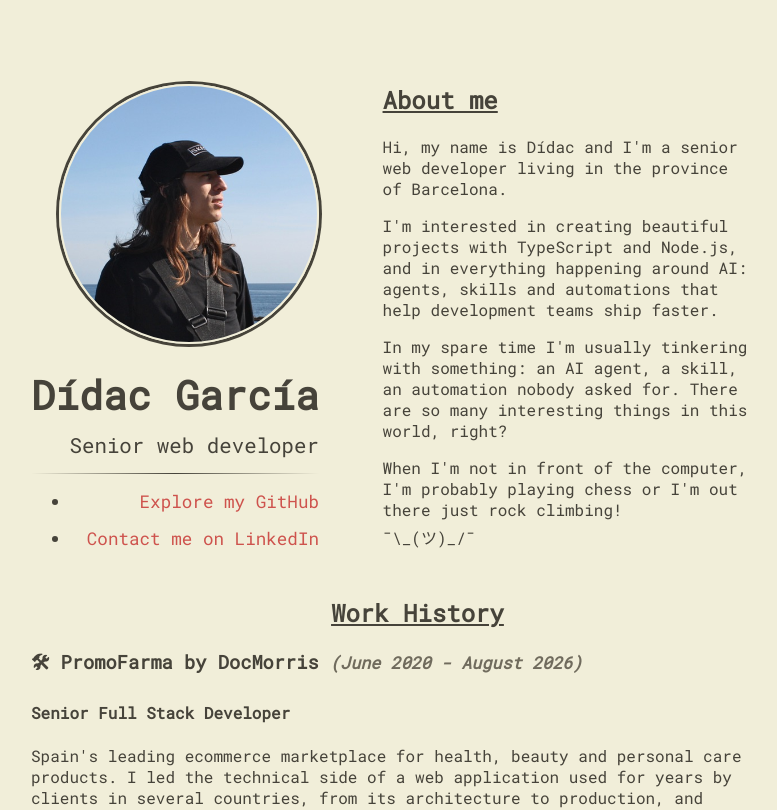
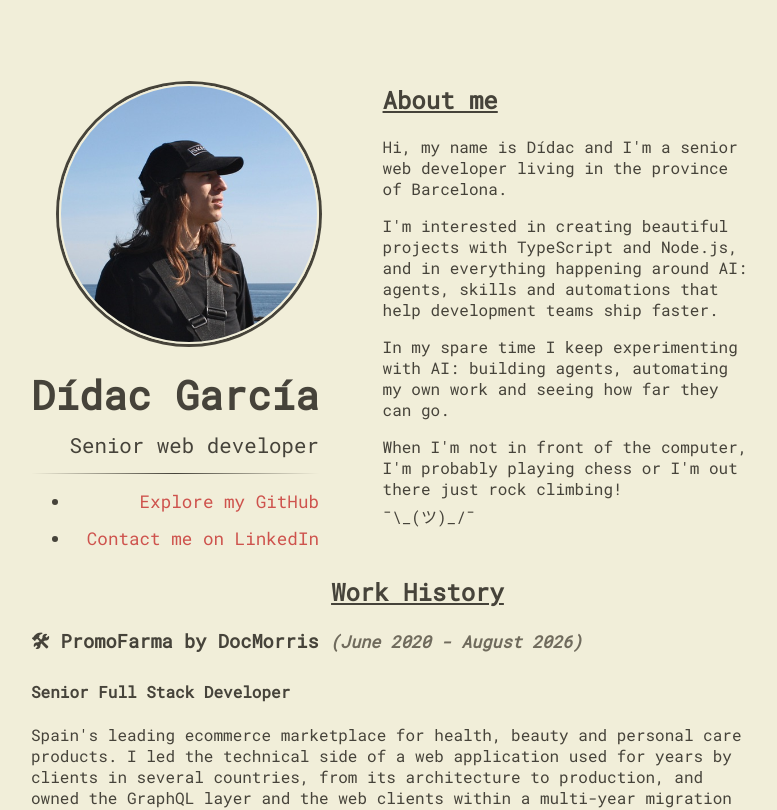
Before and after one commit to didaquis/didaquis.github.io, a Next.js app: page / in a window 1280 px wide. Shown: the top 810 px of the page, without its empty margins (247-1024 px from the left). Built offline with nearby package versions, Linux system fonts and the light colour scheme; some icons are missing.

Commit message:
Simplify About me spare time paragraph around AI experimentation

```diff
--- a/components/AboutMe.js
+++ b/components/AboutMe.js
@@ -4,7 +4,7 @@ const AboutMe = () => (
 			<h2>About me</h2>
 			<p>Hi, my name is Dídac and I'm a senior web developer living in the province of Barcelona.</p>
 			<p>I'm interested in creating beautiful projects with TypeScript and Node.js, and in everything happening around AI: agents, skills and automations that help development teams ship faster.</p>
-			<p>In my spare time I'm usually tinkering with something: an AI agent, a skill, an automation nobody asked for. There are so many interesting things in this world, right?</p>
+			<p>In my spare time I keep experimenting with AI: building agents, automating my own work and seeing how far they can go.</p>
 			<p>When I'm not in front of the computer, I'm probably playing chess or I'm out there just rock climbing!<br /><span className="smile-face">¯\_(ツ)_/¯</span></p>
 		</section>
 	</main>
```
